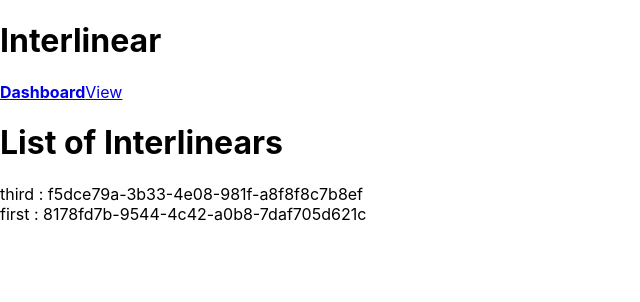
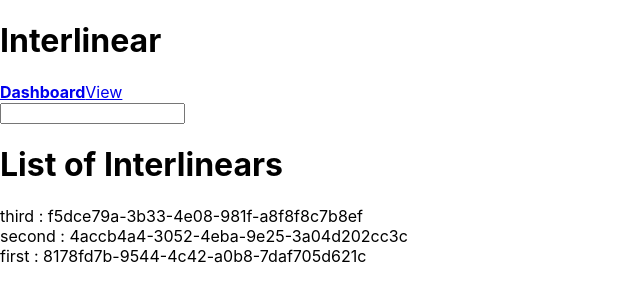
Before and after one commit to igoryen/emblica, a React (Create React App) app: page / in a window 1280 px wide. Shown: the top 302 px of the page, without its empty margins (0-640 px from the left). Built offline with nearby package versions, Linux system fonts and the light colour scheme.

Commit message:
Added comp Filters. Can filter items via input.

```diff
--- a/src/components/Dashboard.js
+++ b/src/components/Dashboard.js
@@ -1,8 +1,10 @@
 import React from 'react'
 import InterlinearList from './InterlinearList'
+import InterlinearListFilters from './InterlinearListFilters'
 
 export const Dashboard = (props) => (
     <div>
+        <InterlinearListFilters />
         <InterlinearList />
     </div>
 )
--- /dev/null
+++ b/src/components/InterlinearListFilters.js
@@ -0,0 +1,23 @@
+import React from 'react'
+import { connect } from 'react-redux'
+import { setTextFilter } from '../actions/filters'
+
+const InterlinearListFilters = (props) => (
+    <div>
+        <input
+            type="text"
+            value={props.filters.text}
+            onChange={(e) => {
+                props.dispatch(setTextFilter(e.target.value))
+            }}
+        />
+    </div>
+)
+
+const mapStateToProps = (state) => {
+    return {
+        filters: state.filters
+    }
+}
+
+export default connect(mapStateToProps)(InterlinearListFilters)
--- a/src/index.js
+++ b/src/index.js
@@ -3,7 +3,6 @@ import ReactDOM from 'react-dom';
 import { Provider } from 'react-redux'
 import configureStore from './store/configureStore'
 import { addInterlinear } from './actions/interlinears'
-import { setTextFilter } from './actions/filters'
 import getVisibleInterlinears from './selectors/interlinears'
 import AppRouter from './routers/AppRouter';
 import './index.css';
@@ -71,12 +70,6 @@ store.dispatch(addInterlinear(
   }
 ))
 
-store.dispatch(setTextFilter('s')) // used on title
-
-setTimeout( () => {
-  store.dispatch( setTextFilter( 'r' ) )
-}, 3000 )
-
 const state = store.getState()
 const visibleInterlinears = getVisibleInterlinears(state.interlinears, state.filters)
 console.log('visibleInterlinears', visibleInterlinears)
```
